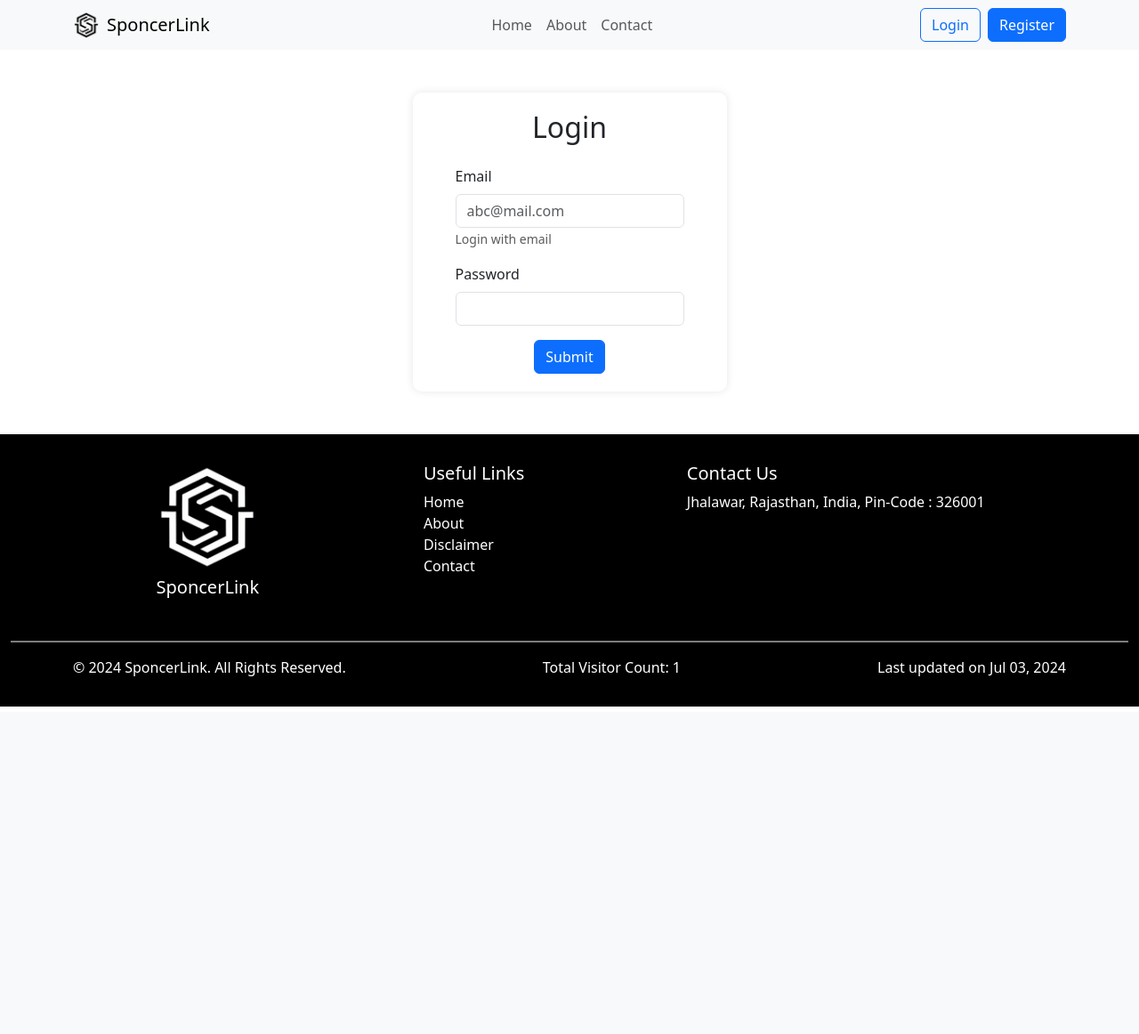
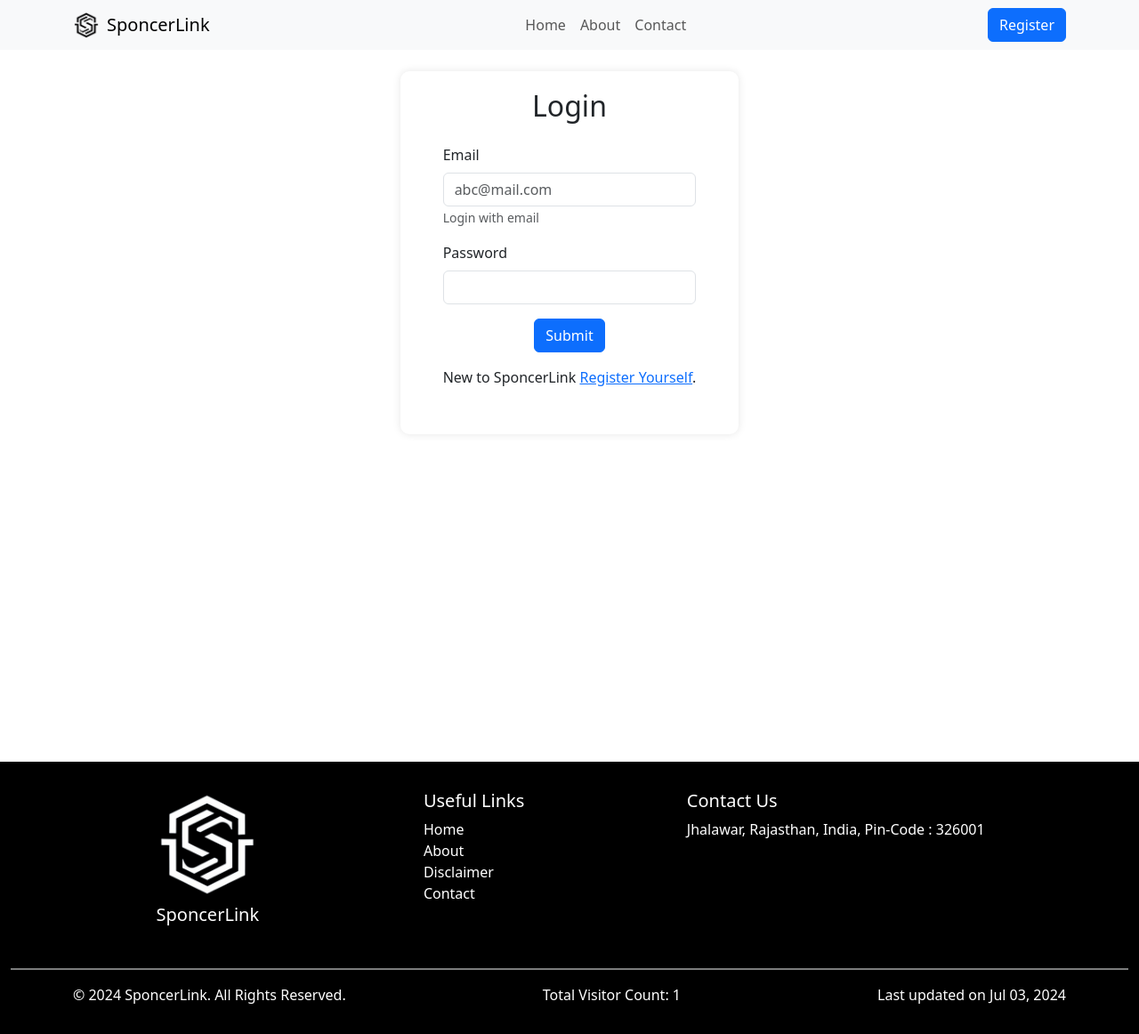
Before and after one commit to mohitrajrathor/SponcerLink, a Flask app: template app/templates/pages/login.html in a window 1280 px wide. Shown: the whole page at 89% size. Before the commit the page ends 794 px from the top, so only its background shows below. Run offline with Flask 3, Linux system fonts and the light colour scheme; the template is opened without the code that fills it, so the values that code supplies are empty; parts of the project's set-up code (start-up, migrations or seed data) failed here and were passed over.

Commit message:
auth links changes

```diff
--- a/app/templates/pages/login.html
+++ b/app/templates/pages/login.html
@@ -1,7 +1,14 @@
-{% extends 'base.html' %} {% block title %}Home-{% endblock title %} {% block
-main %}
-<section id="login-form" class="container-lg">
-  <div class="d-flex justify-content-center py-5">
+{% extends 'base.html' %}
+
+{% block title %}Home - SponcerLink{% endblock title %}
+
+{% block authLinks %}
+<a class="btn btn-primary" href="{{ url_for('auth.register') }}">Register</a>
+{% endblock authLinks %}
+
+{% block main %}
+<section id="login-form" class="container-lg" style="height: 100vh">
+  <div class="d-flex justify-content-center py-4">
     <div class="login-container px-5">
       <h2 class="text-center mb-4">Login</h2>
       <form action="">
@@ -31,10 +38,12 @@ main %}
           />
         </div>
         <div class="d-flex justify-content-center">
-          <button type="submit" class="btn btn-primary">
-            Submit
-          </button>
+          <button type="submit" class="btn btn-primary">Submit</button>
         </div>
+        <p class="text-center py-3" for="registration">
+          New to SponcerLink
+          <a href="{{ url_for('auth.register') }}">Register Yourself</a>.
+        </p>
       </form>
     </div>
   </div>
```
Lines whose indentation alone changed are shown as unchanged.
